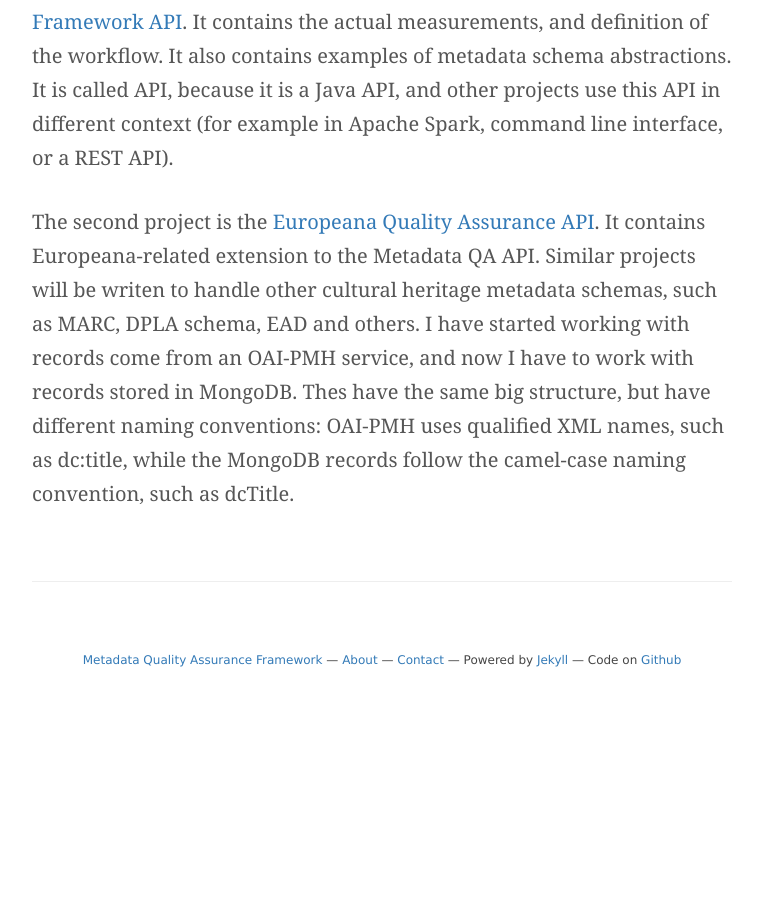
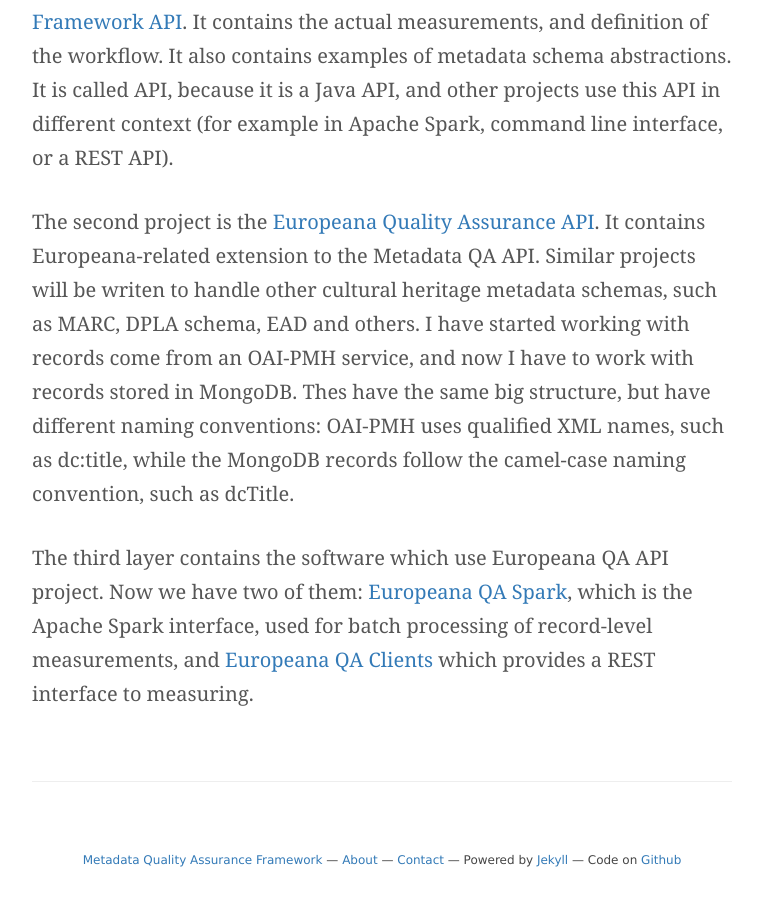
Before and after one commit to pkiraly/pkiraly.github.io, a Jekyll site: the page built from _posts/2016-07-02-making-general.md, in a window 1280 px wide and 900 px high, scrolled down 718 px. Shown: the whole window, without its empty margins (258-1019 px from the left). Built offline with Jekyll 4.4.1, drawn with Linux system fonts in a browser that asks for light colours; nearby versions of some CDN libraries; some web fonts are replaced; comment, search, counter and statistics services are not loaded; before the commit the page ends 1418 px from its top, so only the background shows below that.

Commit message:
Update 2016-07-02-making-general.md

```diff
--- a/_posts/2016-07-02-making-general.md
+++ b/_posts/2016-07-02-making-general.md
@@ -31,3 +31,9 @@
 the same big structure, but have different naming conventions: OAI-PMH uses
 qualified XML names, such as dc:title, while the MongoDB records follow the
 camel-case naming convention, such as dcTitle.
+
+The third layer contains the software which use Europeana QA API project. Now
+we have two of them: [Europeana QA Spark](http://github.com/pkiraly/europeana-qa-spark),
+which is the Apache Spark interface, used for batch processing of record-level
+measurements, and [Europeana QA Clients](http://github.com/pkiraly/europeana-qa-client)
+which provides a REST interface to measuring.
```
